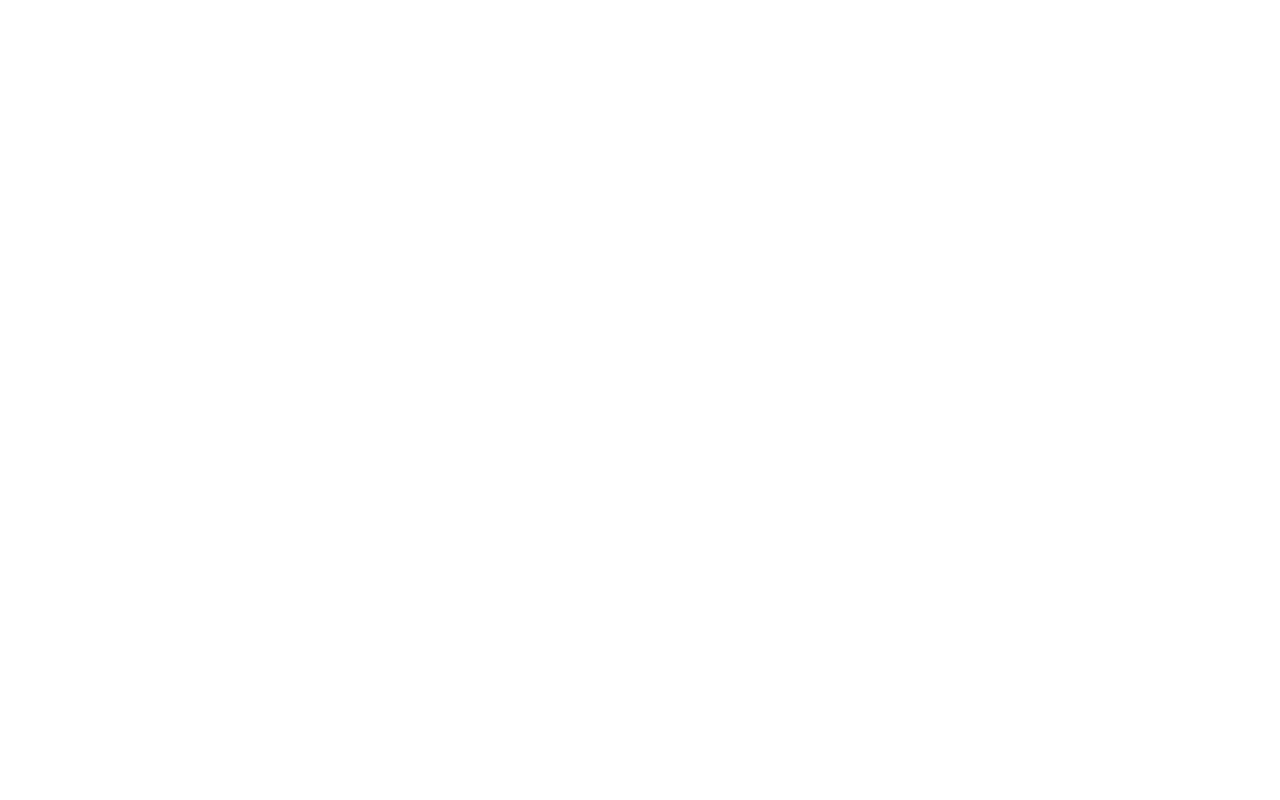
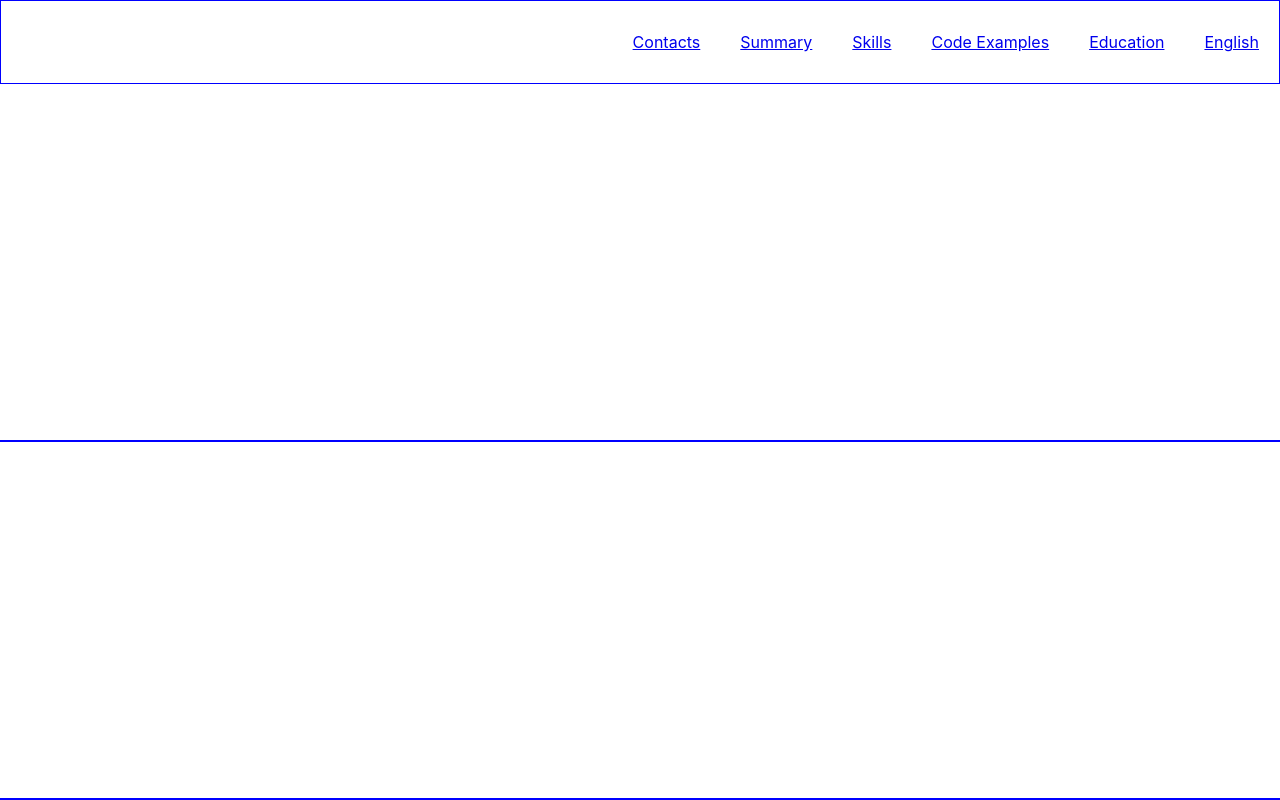
Before and after one commit to KorzunOlga/rsschool-cv, a plain HTML site: page index.html in a window 1280 px wide. Drawn offline with Linux system fonts and the light colour scheme; a web font is replaced by a local one.

```diff
--- a/index.html
+++ b/index.html
@@ -12,7 +12,56 @@
 </head>
 
 <body>
+  <header class="header">
+    <div class="container">
+      <nav class="nav">
+        <ul class="nav-list">
+          <li class="nav-item"><a href="#contacts" class="nav-link">Contacts</a></li>
+          <li class="nav-item"><a href="#summary" class="nav-link">Summary</a></li>
+          <li class="nav-item"><a href="#skills" class="nav-link">Skills</a></li>
+          <li class="nav-item"><a href="#codeexamples" class="nav-link">Code Examples</a></li>
+          <li class="nav-item"><a href="#education" class="nav-link">Education</a></li>
+          <li class="nav-item"><a href="#english" class="nav-link">English</a></li>
+        </ul>
+      </nav>
 
+
+    </div>
+
+  </header>
+  <main class="main">
+    <div class="container">
+      <section class="section" id="profile">
+
+      </section>
+      <section class="section" id="contacts">
+
+      </section>
+      <section class="section" id="summary">
+
+      </section>
+      <section class="section" id="skills">
+
+      </section>
+      <section class="section" id="codeexamples">
+
+      </section>
+      <section class="section" id="education">
+
+      </section>
+      <section class="section" id="english">
+
+      </section>
+
+    </div>
+
+  </main>
+  <footer class="footer">
+    <div class="container">
+
+    </div>
+
+  </footer>
 </body>
 
 </html>
--- a/style.css
+++ b/style.css
@@ -13,3 +13,53 @@
   src: url("assets\fonts\Inter-SemiBold.ttf");
   font-weight: 600;
 }
+body {
+  font-family: 'Inter';
+  min-height: 100vh;
+  margin: 0; padding: 0;
+  display: flex;
+  flex-direction: column;
+  justify-content: space-between;
+}
+* {
+  box-sizing: border-box;
+}
+.header {
+  border: 1px solid blue;
+}
+.main {
+  border: 1px solid blue;
+}
+.footer {
+  border: 1px solid blue;
+}
+.container {
+  max-width: 1440px;
+  margin: 0 auto;
+}
+.nav-list {
+  display: flex;
+  justify-content: flex-end;
+  align-items: center;
+}
+html {
+  scroll-behavior: smooth;
+}
+.nav-list {
+  list-style: none;
+}
+.nav-link {
+  padding: 0 20px;
+  line-height: 50px;
+}
+.nav-link {
+  transition: .3s;
+}
+.section-item a {
+  color: #829985;
+  text-decoration: none;
+  transition: color 0.5s;
+}
+.section-item a:hover {
+  color: #4d2323;
+}
```
